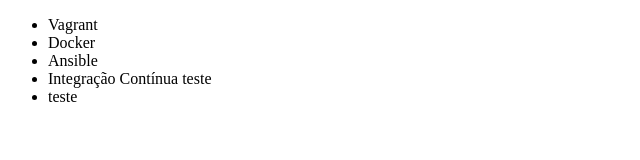
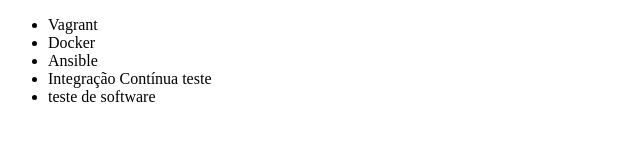
Before and after one commit to Tiago0Br/alura-git, a plain HTML site: page index.html in a window 1280 px wide. Shown: the full height of the page, 0-640 px from the left. Drawn offline with Linux system fonts and the light colour scheme.

Commit message:
Novas alterações

```diff
--- a/index.html
+++ b/index.html
@@ -10,7 +10,7 @@
         <li>Docker</li>
         <li>Ansible</li>
         <li>Integração Contínua teste</li>
-        <li>teste</li>
+        <li>teste de software</li>
     </ul>
 </body>
 </html>
```
